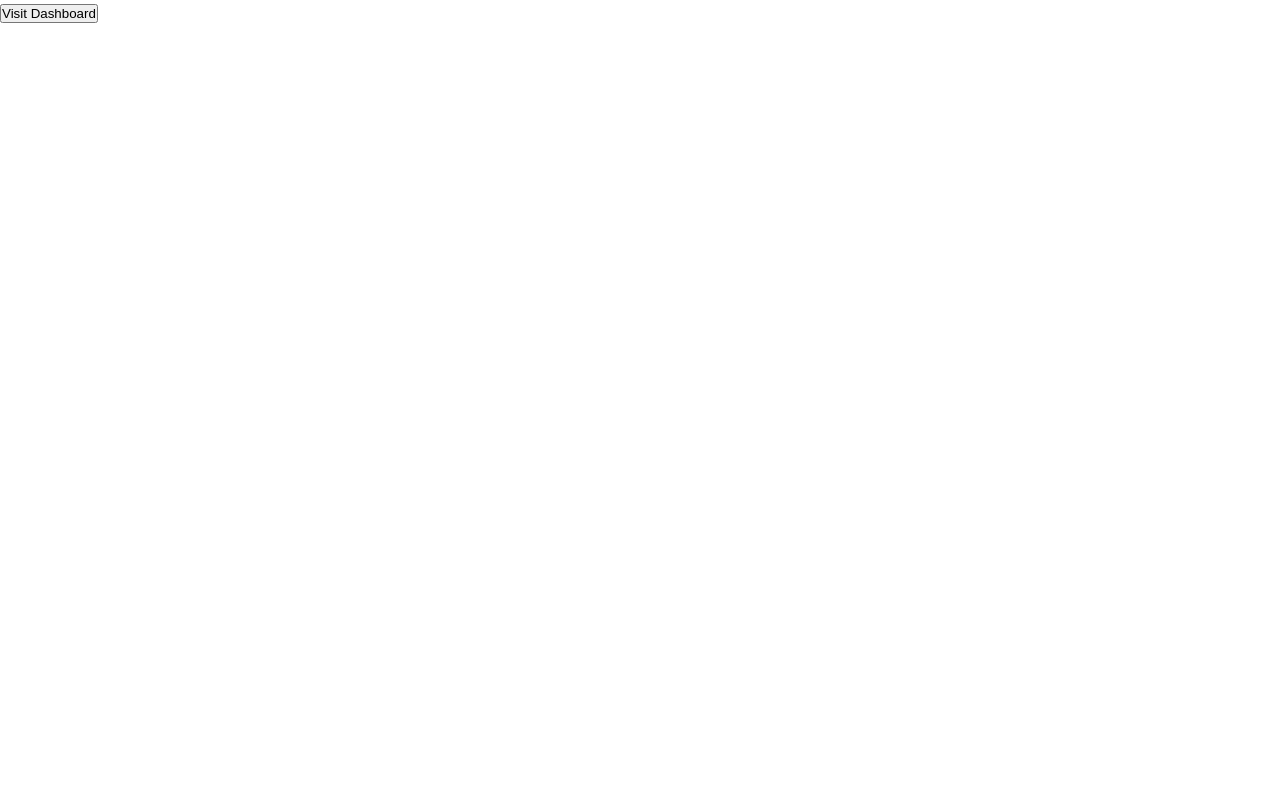
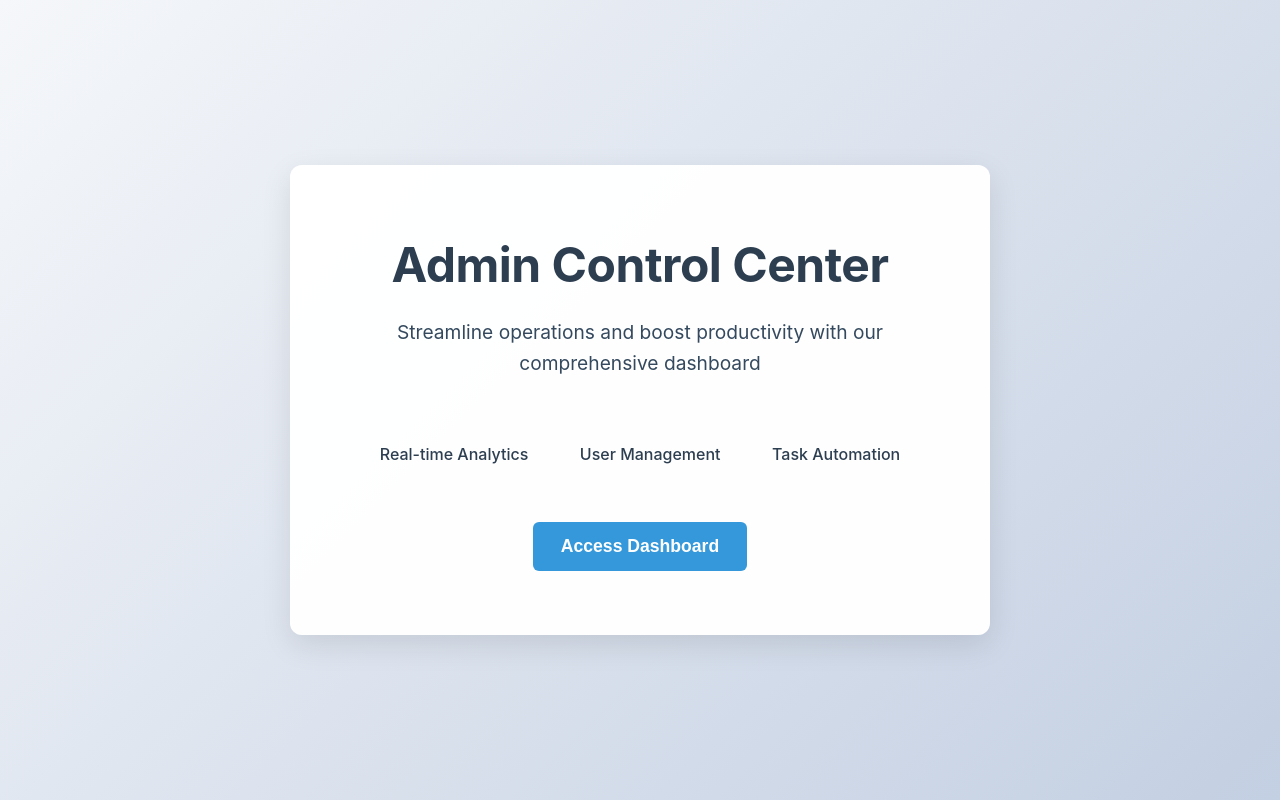
Before and after one commit to KiranGadhavi/Admin_dashboard, a React (Vite) app: page / in a window 1280 px wide. Built offline with nearby package versions, Linux system fonts and the light colour scheme.

Commit message:
update welcome dashboard

```diff
--- a/src/App.tsx
+++ b/src/App.tsx
@@ -1,4 +1,3 @@
-//import { useState } from 'react'
 import { BrowserRouter as Router, Routes, Route, Link } from "react-router-dom";
 import "./styles/App.scss";
 import Loader from "./components/Loader";
@@ -31,9 +30,34 @@ function App() {
           <Route
             path="/"
             element={
-              <Link to="/admin/dashboard">
-                <button>Visit Dashboard</button>
-              </Link>
+              <div className="welcome-page">
+                <div className="welcome-content">
+                  <h1>Admin Control Center</h1>
+                  <p>
+                    Streamline operations and boost productivity with our
+                    comprehensive dashboard
+                  </p>
+                  <div className="feature-list">
+                    <div className="feature-item">
+                      <i className="fas fa-chart-line"></i>
+                      <span>Real-time Analytics</span>
+                    </div>
+                    <div className="feature-item">
+                      <i className="fas fa-users-cog"></i>
+                      <span>User Management</span>
+                    </div>
+                    <div className="feature-item">
+                      <i className="fas fa-tasks"></i>
+                      <span>Task Automation</span>
+                    </div>
+                  </div>
+                  <Link to="/admin/dashboard">
+                    <button className="dashboard-button">
+                      Access Dashboard
+                    </button>
+                  </Link>
+                </div>
+              </div>
             }
           />
           <Route path="/admin/dashboard" element={<Dashboard />} />
--- a/src/styles/App.scss
+++ b/src/styles/App.scss
@@ -206,3 +206,85 @@ a {
     transform: rotateZ(360deg);
   }
 }
+
+// Updated styles for a more professional welcome page
+.welcome-page {
+  display: flex;
+  justify-content: center;
+  align-items: center;
+  height: 100vh;
+  background: linear-gradient(135deg, #f5f7fa 0%, #c3cfe2 100%);
+
+  .welcome-content {
+    text-align: center;
+    padding: 4rem;
+    background-color: rgba(255, 255, 255, 0.98);
+    border-radius: 12px;
+    box-shadow: 0 10px 30px rgba(0, 0, 0, 0.1);
+    max-width: 700px;
+    width: 90%;
+
+    h1 {
+      font-size: 3rem;
+      margin-bottom: 1rem;
+      color: #2c3e50;
+      font-weight: 700;
+      letter-spacing: -0.5px;
+    }
+
+    p {
+      font-size: 1.2rem;
+      color: #34495e;
+      margin-bottom: 3rem;
+      line-height: 1.6;
+      font-weight: 400;
+    }
+
+    .feature-list {
+      display: flex;
+      justify-content: space-around;
+      margin-bottom: 3.5rem;
+
+      .feature-item {
+        display: flex;
+        flex-direction: column;
+        align-items: center;
+        transition: transform 0.3s ease;
+
+        &:hover {
+          transform: translateY(-5px);
+        }
+
+        i {
+          font-size: 2.5rem;
+          color: #3498db;
+          margin-bottom: 1rem;
+        }
+
+        span {
+          font-size: 1rem;
+          color: #2c3e50;
+          font-weight: 500;
+        }
+      }
+    }
+
+    .dashboard-button {
+      padding: 14px 28px;
+      font-size: 1.1rem;
+      background-color: #3498db;
+      color: white;
+      border: none;
+      border-radius: 6px;
+      cursor: pointer;
+      transition: all 0.3s ease;
+      font-weight: 600;
+
+      &:hover {
+        background-color: #2980b9;
+        transform: translateY(-2px);
+        box-shadow: 0 4px 6px rgba(0, 0, 0, 0.1);
+      }
+    }
+  }
+}
```
